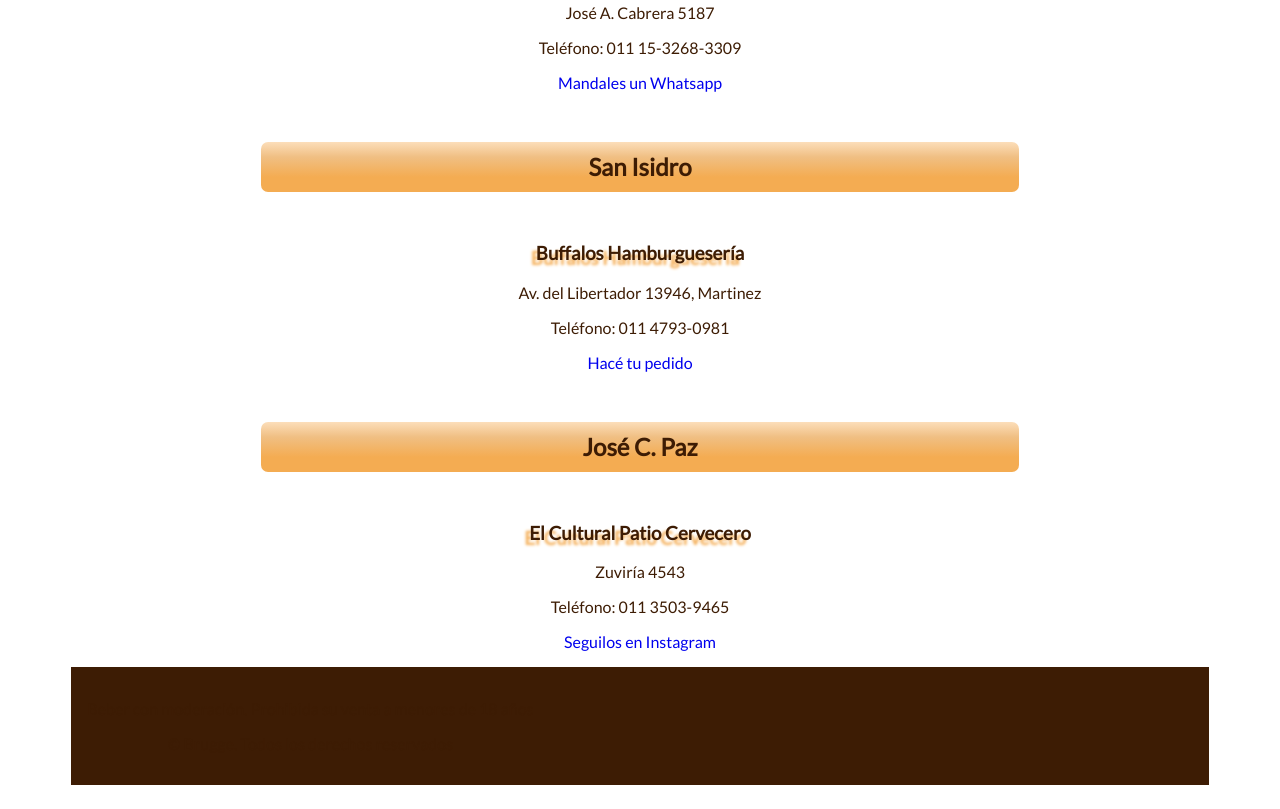
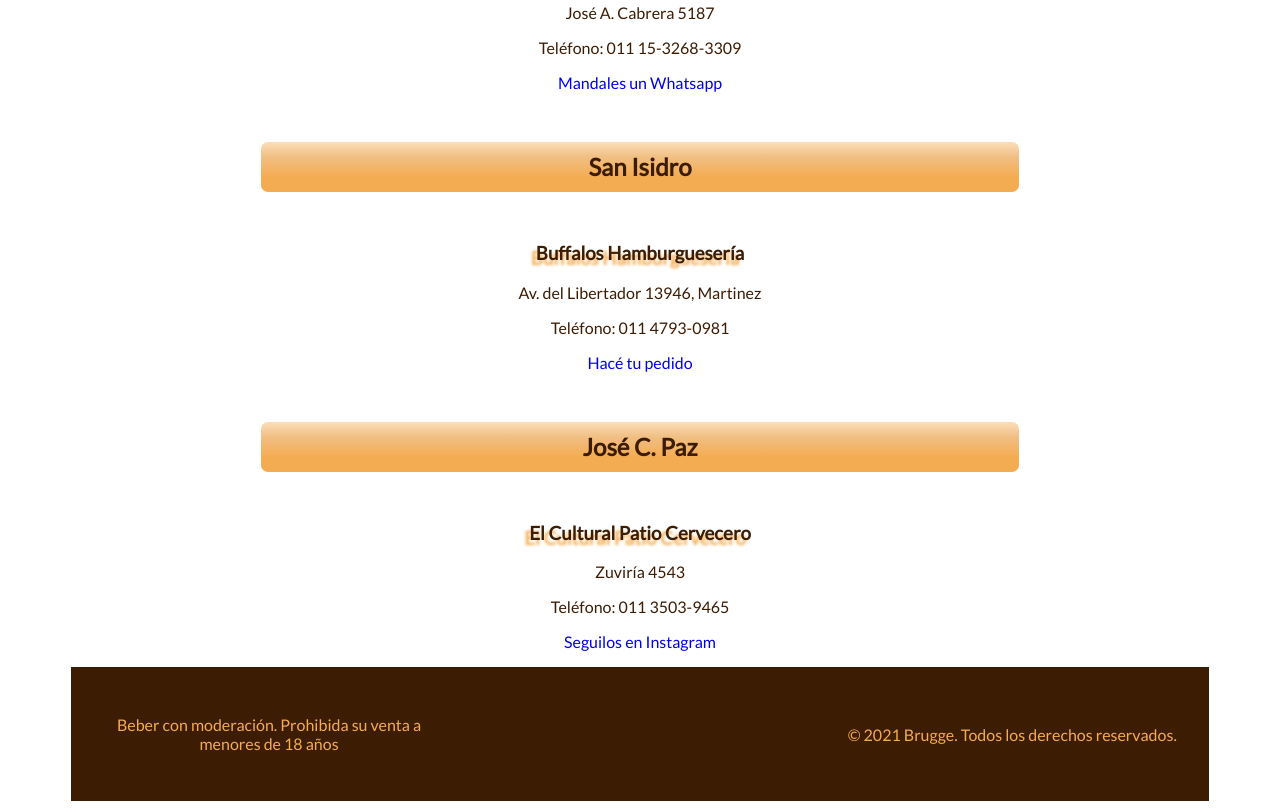
Before and after one commit to eugenia1984/brugge_webdesign, a plain HTML site: page donde_estamos.html in a window 1280 px wide. Shown: the part 974-1783 px from the top of the page. Drawn offline with Linux system fonts and the light colour scheme.

Commit message:
Update donde_estamos.html

```diff
--- a/donde_estamos.html
+++ b/donde_estamos.html
@@ -10,13 +10,12 @@
     <link rel="preconnect" href="https://fonts.gstatic.com">
     <link href="https://fonts.googleapis.com/css2?family=Lato:ital,wght@0,400;1,900&display=swap" rel="stylesheet">
 </head>
-
 <body>
-<!-- HEADER -->
+<!---- HEADER ---->
     <header>
-        <div id="marca"> <img src="../img/logo_horizontal.png" alt="logo de Brugge cerveza artesanal"> </div>
+        <div id="marca"> <img src="./img/logo_horizontal.png" alt="logo de Brugge cerveza artesanal"> </div>
     </header>
-<!--SECTION-->
+<!----SECTION DONDE ESTAMOS---->
     <section id="titulo">
         <h1>Dónde estamos?</h1>
     </section>
@@ -52,19 +51,16 @@
                 <p> Teléfono:  011 3503-9465</p>
                 <p> <a href="https://www.instagram.com/elculturalpatiocervecero/?igshid=2hey3tpskak2" target="_blank"> Seguilos en Instagram</a></p>
             </li>
-
         </ul>
-
     </article>
-
-
-<!--FOOTER-->
+<!------FOOTER-------->
     <footer>
-        <article id="derechos">
+        <div class="footer-inner" id="derechos-izquierda">
             <p> Beber con moderación. Prohibida su venta a menores de 18 años </p>
-            <p> © Brugge. Todos los derechos reservados</p>
-        </article>
+        </div>
+        <div class="footer-inner" id="derechos-derecha">
+            <p> © 2021 Brugge. Todos los derechos reservados.</p>
+        </div>
     </footer>
-
 </body>
 </html>
```
Lines whose indentation alone changed are shown as unchanged.
